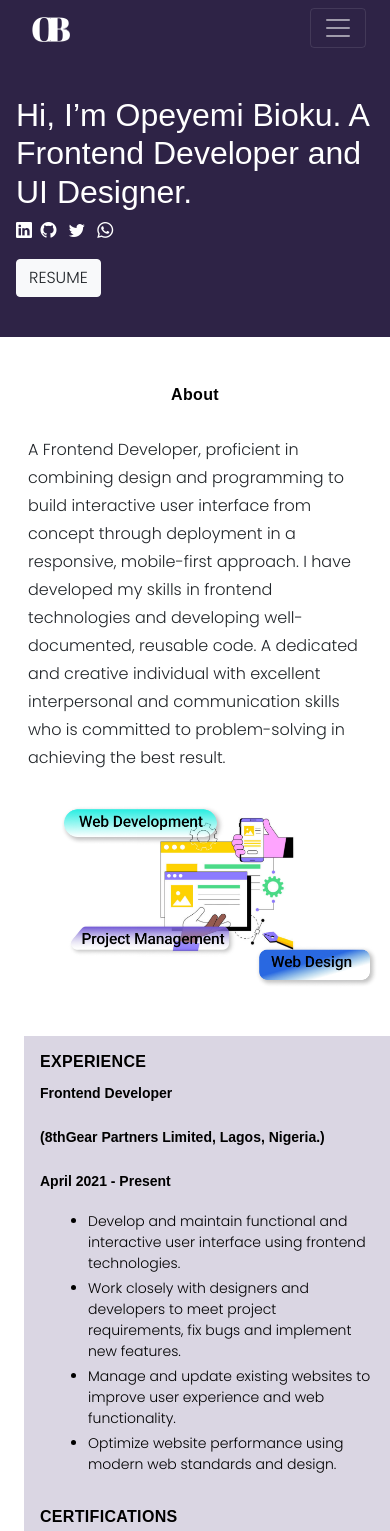
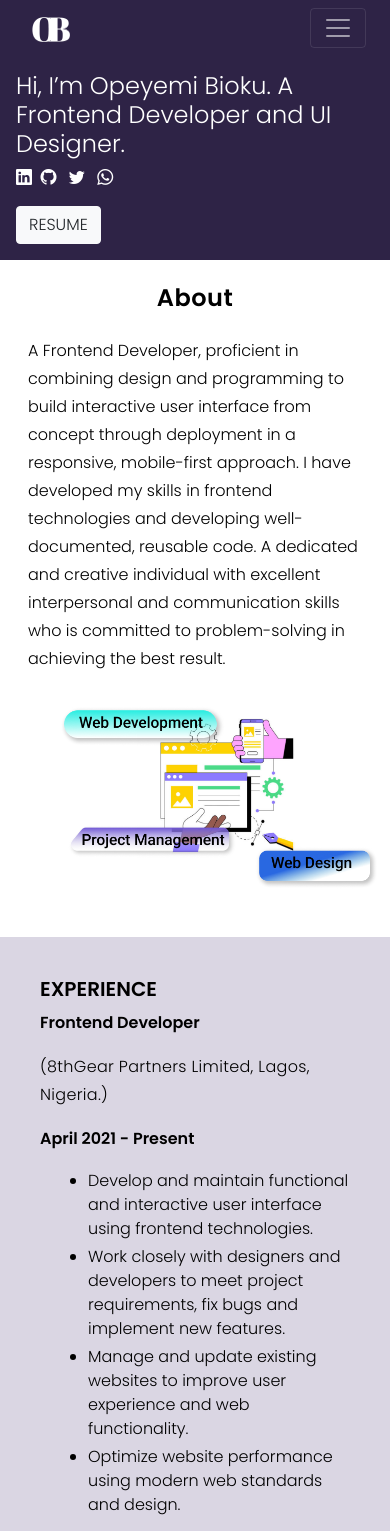
Before and after one commit to Opeyemi128/Portfolio, a plain HTML site: page index.html in a window 390 px wide. Shown: the top 1531 px of the page. Drawn offline with nearby package versions, Linux system fonts and the light colour scheme.

Commit message:
Worked on the responsiveness

```diff
--- a/css/_custom.scss
+++ b/css/_custom.scss
@@ -3,25 +3,25 @@ $seccolor: #fffbfb;
 $tercolor: #dad6e3;
 
 @mixin nav-typo {
-  font-family: Arial, Helvetica, sans-serif;
-  font-weight: 300;
-  font-style: normal;
-  font-size: 1rem;
+  // font-family: Arial, Helvetica, sans-serif;
+  // font-weight: 300;
+  // font-style: normal;
+  // font-size: 1rem;
   color: #ffffff;
 }
 
 @mixin hero-bold-text {
-  font-family: Arial, Helvetica, sans-serif;
-  font-weight: 300;
-  font-style: normal;
-  font-size: 2rem;
+  // font-family: Arial, Helvetica, sans-serif;
+  // font-weight: 300;
+  // font-style: normal;
+  // font-size: 2rem;
   color: #ffffff;
 }
 @mixin hero-light-text {
-  font-family: Arial, Helvetica, sans-serif;
+  // font-family: Arial, Helvetica, sans-serif;
   font-weight: 300;
-  font-style: normal;
-  font-size: 1rem;
+  // font-style: normal;
+  // font-size: 1rem;
   color: #ffffff;
 }
 @mixin btn {
@@ -31,9 +31,9 @@ $tercolor: #dad6e3;
   background-color: #fffafa;
 }
 @mixin btn-text {
-  font-family: Arial, Helvetica, sans-serif;
-  font-weight: 400;
-  font-size: 40px;
+  // font-family: Arial, Helvetica, sans-serif;
+  // font-weight: 400;
+  // font-size: 40px;
   text-align: center;
   color: #000000;
 }
@@ -66,17 +66,17 @@ $tercolor: #dad6e3;
   // background: #CDC5DF;
 }
 @mixin nav-text {
-  font-weight: 700;
-  font-size: 1rem;
-  font-style: normal;
+  // font-weight: 700;
+  // font-size: 1rem;
+  // font-style: normal;
   color: #000000;
-  font-family: Arial, Helvetica, sans-serif;
+  // font-family: Arial, Helvetica, sans-serif;
   letter-spacing: 0.02em;
 }
 @mixin body-text {
-  font-family: Arial, Helvetica, sans-serif;
-  font-style: normal;
-  font-size: 0.875rem;
+  // font-family: Arial, Helvetica, sans-serif;
+  // font-style: normal;
+  // font-size: 0.875rem;
   color: #000000;
 }
 @mixin img-2 {
@@ -95,5 +95,5 @@ $tercolor: #dad6e3;
   background: #ece8e8;
   box-shadow: 0px 4px 40px 8px rgba(0, 0, 0, 0.25);
   height: 31.25rem;
-  font-size: 1.25rem;
+  // font-size: 1.25rem;
 }
--- a/css/style.scss
+++ b/css/style.scss
@@ -54,7 +54,7 @@ body {
 
 //hero section start
 .myName {
-  @include hero-bold-text;
+  @include hero-light-text;
 }
 .myIntro {
   @include hero-light-text;
--- a/index.html
+++ b/index.html
@@ -62,7 +62,7 @@
                 <li class="nav-item mx-3">
                   <a class="nav-link" href="#myworks">My Works</a>
                 </li>
-                <li class="nav-item mx-2">
+                <li class="nav-item mx-3">
                   <a class="nav-link" href="#contact">Contact</a>
                 </li>
               </ul>
@@ -74,11 +74,18 @@
 
       <!-- hero section start -->
       <div class="row justify-content-center g-0">
-        <div class="col-md-6 col-sm-10 my-4">
-          <div class="card-body mx-sm-4">
-            <h2 class="card-title myName">
+        <div class="col-lg-6 col-md-7 col-sm-10 my-lg-5 my-md-5 my-sm-3">
+          <div class="card-body">
+            <h2
+              class="card-title myName d-xl-block d-lg-block d-md-none d-sm-none d-none"
+            >
               Hi, I’m Opeyemi Bioku. A Frontend Developer and UI Designer.
             </h2>
+            <h3
+              class="card-title myName d-block d-sm-block d-md-block d-lg-none d-xl-none"
+            >
+              Hi, I’m Opeyemi Bioku. A Frontend Developer and UI Designer.
+            </h3>
             <div class="icons">
               <a href="https://www.linkedin.com/in/opeyemi-bioku" class="iconss"
                 ><i class="bi bi-linkedin"></i
@@ -102,7 +109,9 @@
             >
           </div>
         </div>
-        <div class="col-md-6 h-25 w-25 my-3 d-none d-sm-none d-md-block">
+        <div
+          class="col-lg-6 col-md-4 h-25 w-25 my-3 d-none d-sm-none d-md-block"
+        >
           <a href=""><img src="images/ope.png" alt="" /></a>
         </div>
       </div>
@@ -110,27 +119,24 @@
     <!-- hero section end -->
 
     <!-- about section start -->
-    <div class="container" id="about">
-      <div class="row g-0">
-        <h5 class="card-title about-header mt-5 text-center">About</h5>
-        <div class="col-lg-7 col-md-12 col-sm-12">
-          <div class="">
-            <div class="card-body py-4">
-              <p class="card-text">
-                A Frontend Developer, proficient in combining design and
-                programming to build interactive user interface from concept
-                through deployment in a responsive, mobile-first approach. I
-                have developed my skills in frontend technologies and developing
-                well-documented, reusable code. A dedicated and creative
-                individual with excellent interpersonal and communication skills
-                who is committed to problem-solving in achieving the best
-                result.
-              </p>
-            </div>
+    <div class="container-fluid" id="about">
+      <div class="row g-0 d-flex justify-content-center">
+        <h3 class="card-title about-header mt-4 text-center">About</h3>
+        <div class="col-lg-7 col-md-12 col-sm-12 mt-lg-4">
+          <div class="card-body">
+            <p class="card-text about-text">
+              A Frontend Developer, proficient in combining design and
+              programming to build interactive user interface from concept
+              through deployment in a responsive, mobile-first approach. I have
+              developed my skills in frontend technologies and developing
+              well-documented, reusable code. A dedicated and creative
+              individual with excellent interpersonal and communication skills
+              who is committed to problem-solving in achieving the best result.
+            </p>
           </div>
         </div>
-        <div class="col-lg-5 col-md-10 col-sm-12">
-          <div class="ms-5">
+        <div class="col-lg-4 col-md-7 col-sm-12">
+          <div class="ms-5 pt-2">
             <img src="images/webdev.png" class="card-img-top" alt="..." />
           </div>
         </div>
@@ -140,13 +146,14 @@
     <!-- about section end -->
 
     <!-- experience section start -->
-    <div class="row mt-5 ms-4 g-0 aboutSection" id="experience">
+    <div class="container-fluid"></div>
+    <div class="row mt-5 p-4 g-0 aboutSection" id="experience">
       <div class="col-sm-6">
         <div class="">
           <div class="card-body">
-            <h5 class="card-title experience-header">EXPERIENCE</h5>
+            <h5 class="card-title experience-text">EXPERIENCE</h5>
             <p class="card-text experience-text">Frontend Developer</p>
-            <p class="card-text experience-text">
+            <p class="card-text experience-header">
               (8thGear Partners Limited, Lagos, Nigeria.)
             </p>
             <p class="card-text experience-text">April 2021 - Present</p>
@@ -175,7 +182,7 @@
       <div class="col-sm-6">
         <div class="">
           <div class="card-body">
-            <h5 class="card-title experience-header">CERTIFICATIONS</h5>
+            <h5 class="card-title experience-text">CERTIFICATIONS</h5>
             <ul class="list-group list-group-flush experience-sub-text">
               <li class="ms-5">
                 B.Tech Science Laboratory Technology, LAUTECH (2019).
@@ -198,9 +205,9 @@
     <!-- experience section end -->
 
     <!-- tech section start -->
-    <div class="row justify-content-center pt-4 mt-5 mb-5 g-0">
+    <div class="row justify-content-center pt-4 mt-5 mb-2 g-0">
       <div class="tech-section text-center col-md-8">
-        <p class="tech-text mt-5">Technologies & Dev Tools</p>
+        <h3 class="tech-text mt-5">Technologies & Dev Tools</h3>
         <div class="d-flex justify-content-center pt-4">
           <img src="images/tech1.png" alt="" />
         </div>
@@ -211,7 +218,7 @@
     <!-- my works section start -->
     <div class="container pt-3" id="myworks">
       <div class="row">
-        <h5 class="card-title about-header my-5 text-center">My works</h5>
+        <h3 class="card-title about-header my-5 text-center">My works</h3>
         <div class="col-lg-6 col-md-6 col-sm-12 mb-5 px-5">
           <div class="card myworks">
             <img
@@ -221,7 +228,9 @@
             />
             <div class="card-body">
               <h6 class="card-title">E-Learning Providers</h6>
-              <a href="https://innkeeper.work/" class="myworksBtn">View Site</a>
+              <a href="https://innkeeper.work/" class="myworksBtn"
+                ><b>View Site</b></a
+              >
             </div>
           </div>
         </div>
@@ -237,7 +246,9 @@
                 Venture Studio [Growth as a Service, Managed Services, Talent
                 Pipeline Services]
               </h6>
-              <a href="https://www.8thgearpartners.com/" class="">View Site</a>
+              <a href="https://www.8thgearpartners.com/" class=""
+                ><b>View Site</b></a
+              >
             </div>
           </div>
         </div>
@@ -255,12 +266,12 @@
               <a
                 href="https://www.figma.com/proto/zIh8hzyXO78PprdNNfW3pg/Haven-website-design?node-id=0%3A1&scaling=scale-down&page-id=0%3A1&starting-point-node-id=2%3A2"
                 class=""
-                >View Site</a
+                ><b>View Site</b></a
               >
             </div>
           </div>
         </div>
-        <div class="col-lg-6 col-md-6 col-sm-12 my-5 px-5">
+        <div class="col-lg-6 col-md-6 col-sm-12 mb-5 mt-lg-5 mt-md-5 px-5">
           <div class="card myworks">
             <img
               src="images/myportfolio3.jpg"
@@ -270,7 +281,7 @@
             <div class="card-body">
               <h6 class="card-title">My Portfolio Website</h6>
               <a href="https://opeyemibioku.github.io/Portfolio/" class=""
-                >View Site</a
+                ><b>View Site</b></a
               >
             </div>
           </div>
@@ -283,7 +294,7 @@
 
     <div class="card portFooter w-100" id="contact">
       <div
-        class="card-body w-25 mx-auto mt-3 d-md-block d-lg-block d-none d-sm-none rounded"
+        class="card-body w-25 mx-auto mt-3 d-md-none d-lg-block d-xl-block d-none d-sm-none rounded"
         style="background-color: white"
       >
         <p class="card-text ms-0">
@@ -301,7 +312,25 @@
         <p class="card-text">Location: Lagos, Nigeria.</p>
       </div>
       <div
-        class="card-body w-75 mx-auto mt-3 d-md-none d-lg-none d-sm-block rounded"
+        class="card-body w-50 mx-auto mt-3 d-md-block d-lg-none d-xl-none d-none d-sm-none rounded"
+        style="background-color: white"
+      >
+        <p class="card-text ms-0">
+          Email:
+          <a href="mailto:opeyemibioku@gmail.com" class="text-decoration-none"
+            >opeyemibioku@gmail.com</a
+          >
+        </p>
+        <p class="card-text">
+          Contact:
+          <a href="tel:+2348129593326" class="text-decoration-none"
+            >+2348129593326</a
+          >
+        </p>
+        <p class="card-text">Location: Lagos, Nigeria.</p>
+      </div>
+      <div
+        class="card-body w-75 mx-auto mt-3 d-md-none d-xl-none d-lg-none d-sm-block d-block rounded"
         style="background-color: white"
       >
         <p class="card-text ms-0">
```
Also changed, not shown: css/style.css, css/style.min.css, 2 other files.
